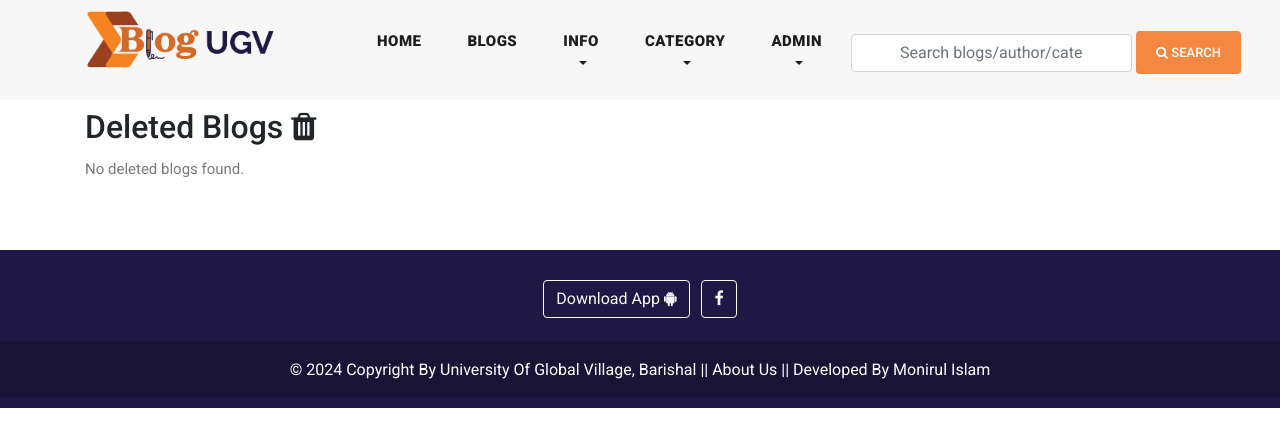
After one commit to moniruldevelopers/Multiuser-Blog-Website-Usign-Pyhton-and-Django, a Django app: page /deleted_blogs/ in a window 1280 px wide. The commit adds this page. Shown: the top 447 px of the page. Run offline with Django 4.2, Linux system fonts and the light colour scheme; a user stored in the database is signed in; data comes from the database, SQL or seed files in the repository; both versions use the stored data as it was after the commit; some libraries are stand-ins or nearby versions.

```diff
--- a/blog/models.py
+++ b/blog/models.py
@@ -172,7 +172,39 @@ class Blog(models.Model):
         else:
             self.slug = generate_unique_slug(self, self.title)
             super().save(*args, **kwargs)
+    #for trash
+    def delete(self, *args, **kwargs):
+        # Move the blog to the trash
+        BlogTrash.objects.create(
+            user=self.user,
+            title=self.title,
+            banner=self.banner,
+            description=self.description
+        )
+        super().delete(*args, **kwargs)
 
+
+class BlogTrash(models.Model):
+    user = models.ForeignKey(User, on_delete=models.SET_NULL, null=True, blank=True)
+    title = models.CharField(max_length=255)
+    banner = models.ImageField(upload_to='blog_banners/', null=True, blank=True)
+    description = models.TextField()
+    deleted_at = models.DateTimeField(auto_now_add=True)
+
+    def __str__(self):
+        return self.title
+
+    def restore(self):
+        # Perform the restore action based on your application's logic
+        # For example, you might set 'is_deleted' to False or move the blog back to the original model
+        # Update the restore logic according to your actual model structure
+        Blog.objects.create(
+            user=self.user,
+            title=self.title,
+            banner=self.banner,
+            description=self.description
+        )
+        self.delete()  # Delete the restored blog from the trash
 
 
 @receiver(pre_delete, sender=Blog)
--- /dev/null
+++ b/blog/templates/deleted_blogs.html
@@ -0,0 +1,26 @@
+{% extends 'base.html' %}
+{% load static %}
+
+{% block title %}
+  Deleted blogs list
+{% endblock title %}
+
+
+{% block content %}
+<div class="container">
+<h2 class="py-2">Deleted Blogs <i class="fa fa-trash"></i></h2>
+
+{% if deleted_blogs %}
+
+    <ol>
+        {% for blog in deleted_blogs %}
+            <li>
+                <strong>{{ blog.title }}</strong> - Deleted on {{ blog.deleted_at|date:"F j, Y, g:i a" }}
+            </li>
+        {% endfor %}
+    </ol>
+{% else %}
+    <p>No deleted blogs found.</p>
+{% endif %}
+</div>
+{% endblock content %}
--- a/blog/templates/header.html
+++ b/blog/templates/header.html
@@ -69,7 +69,8 @@
                         {% endif %}
 
                         </a>
-                      <a class="dropdown-item {% if '/wishlist/' in request.path %}active{% endif %}" href="{% url 'wishlist' %}"><i class="fa fa-bookmark"></i> Saved Blog</a>
+                      <a class="dropdown-item {% if '/wishlist/' in request.path %}active{% endif %}" href="{% url 'wishlist' %}"><i class="fa fa-bookmark"></i> Saved Blogs</a>
+                      <a class="dropdown-item {% if '/deleted_blogs/' in request.path %}active{% endif %}" href="{% url 'deleted_blogs' %}"><i class="fa fa-trash"></i> Deleted Blogs</a>
                       <a class="dropdown-item" href="{% url 'logout' %}"><i class="fa fa-sign-out" aria-hidden="true"></i> Logout</a>
                     </div>
                 </li>
--- a/blog/urls.py
+++ b/blog/urls.py
@@ -21,7 +21,7 @@ path('wishlist/', wishlist_view, name='wishlist'),
 path('remove_from_wishlist/<slug:slug>/', remove_from_wishlist, name='remove_from_wishlist'),
 #reprot blog
 path('blog/report/<slug:slug>/', report_blog, name='report_blog'),
-
+path('deleted_blogs/', deleted_blogs, name='deleted_blogs'),
 
 
 ]
--- a/blog/views.py
+++ b/blog/views.py
@@ -438,3 +438,12 @@ def report_blog(request, slug):
         form = ReportForm()
 
     return render(request, 'report_blog.html', {'form': form, 'blog': blog})
+
+
+
+#for delete  blog view
+@login_required
+def deleted_blogs(request):
+    # Fetch deleted blogs for the current user
+    deleted_blogs = BlogTrash.objects.filter(user=request.user).order_by('-deleted_at')
+    return render(request, 'deleted_blogs.html', {'deleted_blogs': deleted_blogs})
--- a/user_profile/urls.py
+++ b/user_profile/urls.py
@@ -11,5 +11,4 @@ urlpatterns = [
     path('user_notifications/',user_notifications, name='user_notifications'),
     path('mute_or_unmute_user/<int:user_id>/', mute_or_unmute_user, name='mute_or_unmute_user'),
 
-
 ]
```
Also changed, not shown: blog/admin.py (+9 -0 lines), blog/templates/my_blogs.html (+15 -2 lines), blog/templates/profile.html (+16 -1 lines), blog/migrations/0009_alter_blogreport_status_blogtrash.py (added), db.sqlite3, media/blog_banners/409395597_1865999803815547_4273735318155991512_n.jpg (deleted), media/blog_banners/Untitled_design.png (deleted), media/blog_banners/eblogugv_1.png (added), media/blog_banners/eblogugv_2.png (added), media/blog_banners/eblogugv_4.png (added), media/blog_banners/eblogugv_5.png (deleted), notification/migrations/0045_alter_notification_notification_types.py (added).
